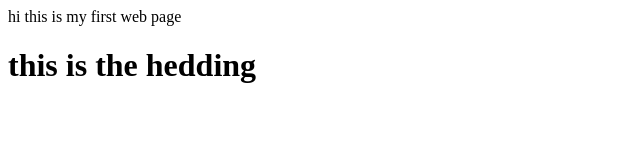
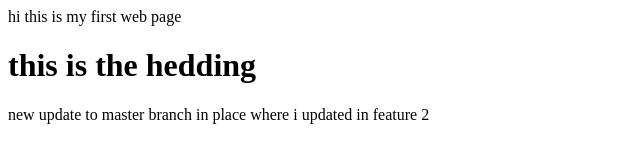
Before and after one commit to danujaya00/git-learn-demo, a plain HTML site: page index.html in a window 1280 px wide. Shown: the whole page, without its empty margins (0-640 px from the left). Drawn offline with Linux system fonts and the light colour scheme.

Commit message:
updatd the index.html in the place where it is updaed in the feature 2

```diff
--- a/index.html
+++ b/index.html
@@ -9,5 +9,6 @@
 <body>
     hi this is my first web page
     <b><h1>this is the hedding</h1></b>
+    new update to master branch in place where i updated in feature 2
 </body>
 </html>
```
